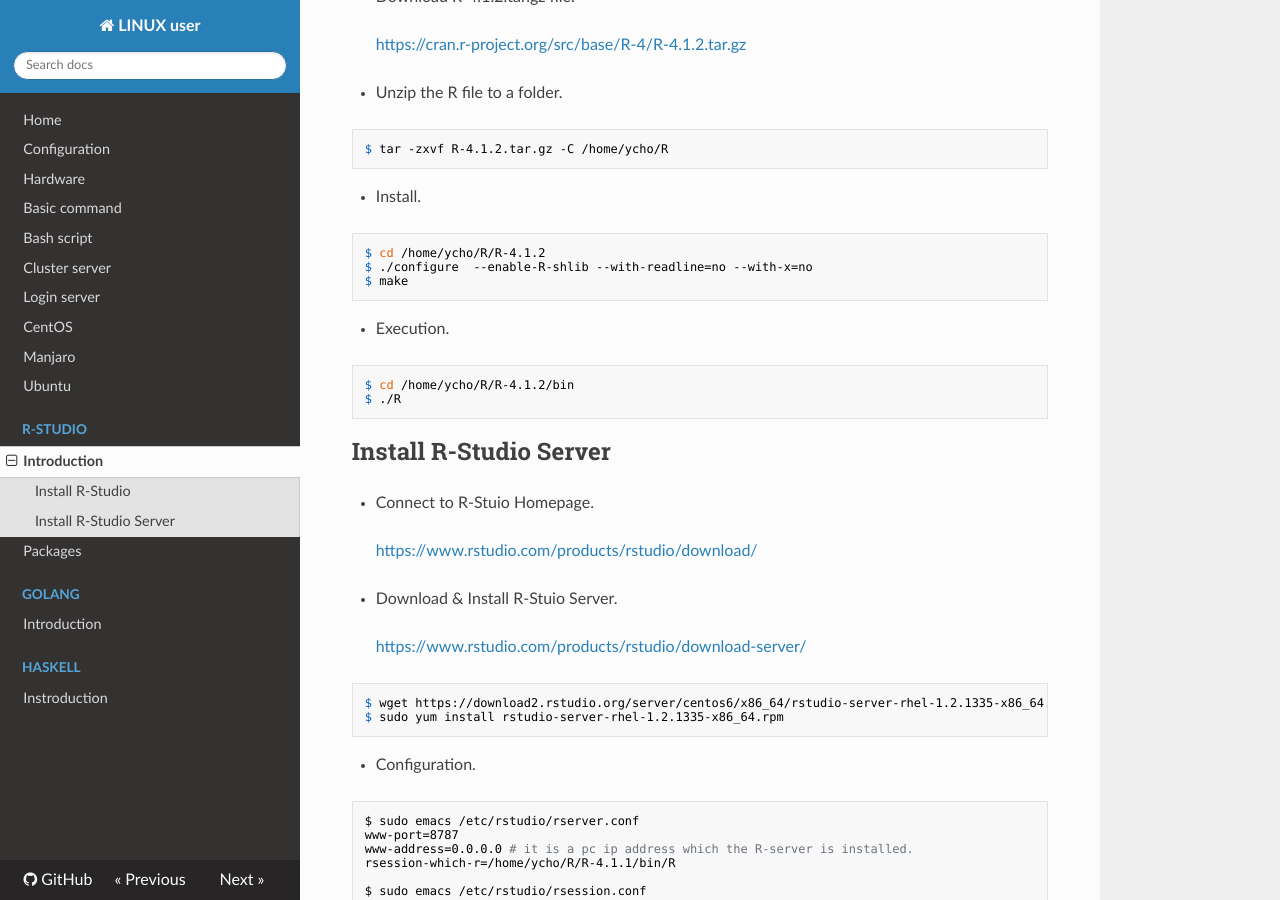
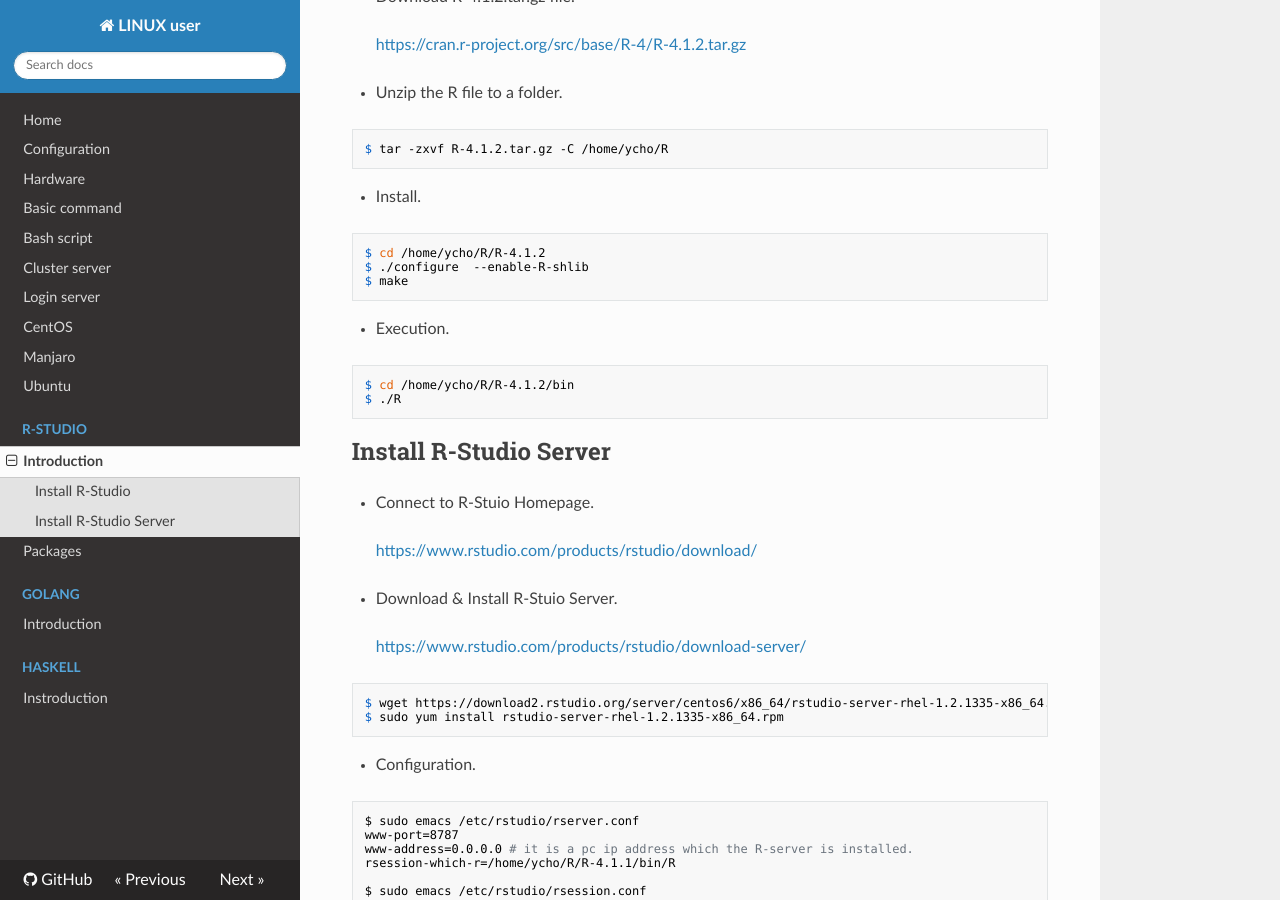
Before and after one commit to WonyoungCho/LINUX, an MkDocs documentation site: the page built from docs/rstudio_int.md, in a window 1280 px wide and 900 px high, scrolled down 423 px. Built offline with MkDocs 1.6.1, drawn with Linux system fonts in a browser that asks for light colours; nearby versions of some CDN libraries; old or Windows-style settings are respelled for this version of MkDocs.

Commit message:
Update rstudio_int.md

````diff
--- a/docs/rstudio_int.md
+++ b/docs/rstudio_int.md
@@ -23,7 +23,7 @@ $ tar -zxvf R-4.1.2.tar.gz -C /home/ycho/R
 - Install.
 ```
 $ cd /home/ycho/R/R-4.1.2
-$ ./configure  --enable-R-shlib --with-readline=no --with-x=no
+$ ./configure  --enable-R-shlib
 $ make
 ```
 
````
